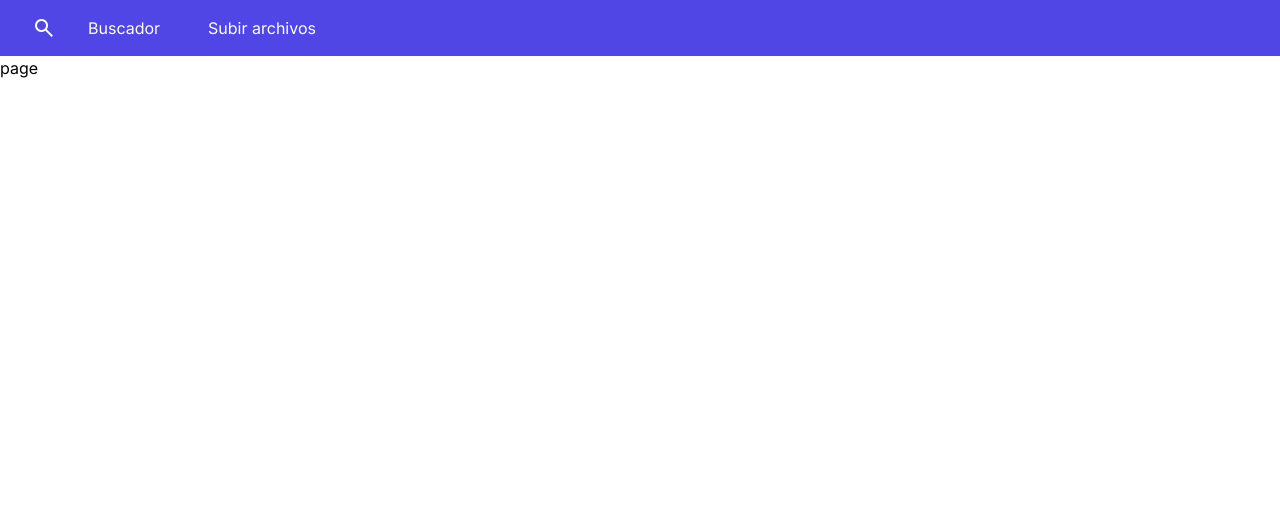
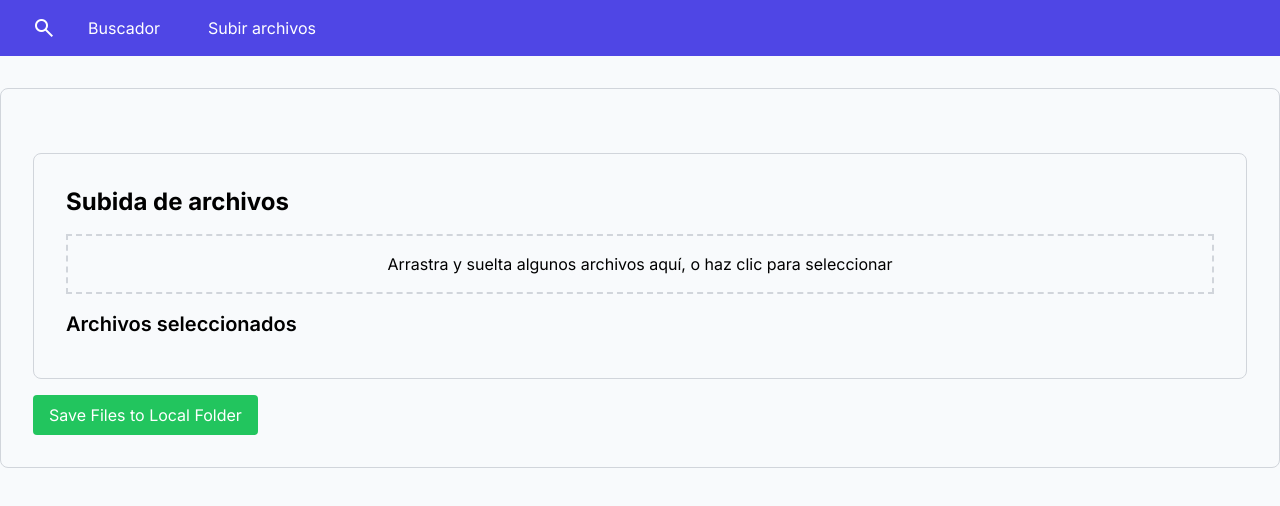
Before and after one commit to Daniel-Pliego/Proyecto_BRIW, a Next.js app in the folder bri-project/: page /upload in a window 1280 px wide. Shown: the top 506 px of the page. Built offline with nearby package versions, Linux system fonts and the light colour scheme.

Commit message:
add: added the file upload logic

```diff
--- a/bri-project/package.json
+++ b/bri-project/package.json
@@ -9,13 +9,16 @@
     "lint": "next lint"
   },
   "dependencies": {
+    "fs": "^0.0.1-security",
     "jsdom": "^22.1.0",
     "languagedetect": "^2.0.0",
     "next": "14.0.2",
+    "path": "^0.12.7",
     "react": "^18",
     "react-dom": "^18",
+    "react-dropzone": "^14.2.3",
     "serverless-mysql": "^1.5.5",
-    "solr-client": "^0.10.0-rc10"
+    "solr-client": "^0.2.1"
   },
   "devDependencies": {
     "autoprefixer": "^10.0.1",
--- /dev/null
+++ b/bri-project/src/app/api/upload/route.js
@@ -0,0 +1,31 @@
+import fs from "fs";
+import path from "path";
+
+export async function POST(request) {
+  const uploadDir = path.join(process.cwd(), "files");
+  if (!fs.existsSync(uploadDir)) {
+    fs.mkdirSync(uploadDir);
+  }
+
+  const formData = await request.formData();
+  const files = formData.getAll("files");
+
+  files.forEach(async (file) => {
+    const filePath = path.join(uploadDir, file.name);
+    const writeStream = fs.createWriteStream(filePath);
+
+    let fileBuff = await file.arrayBuffer();
+
+    let fileBuffer = Buffer.from(fileBuff);
+
+    writeStream.write(fileBuffer);
+    writeStream.end();
+  });
+
+  return new Response(
+    JSON.stringify({ message: "Files uploaded successfully" }),
+    {
+      headers: { "Content-Type": "application/json" },
+    }
+  );
+}
--- a/bri-project/src/app/components/Navbar.jsx
+++ b/bri-project/src/app/components/Navbar.jsx
@@ -2,17 +2,16 @@ import Link from "next/link";
 
 export const Navbar = () => {
   return (
-    <nav className="w-full bg-indigo-600 text-white flex px-8 py-2 gap-4 items-center">
+    <nav className="flex items-center w-full gap-4 px-8 py-2 text-white bg-indigo-600">
       <Link className="flex hover:text-gray-200" href="/">
         <span className="material-symbols-outlined">search</span>
       </Link>
-
-      <div className="p-2 px-4 hover:bg-indigo-700 rounded-lg">
-        <Link href="/">Buscador</Link>
-      </div>
-      <div className="p-2 px-4 hover:bg-indigo-700 rounded-lg">
-        <Link href="/upload">Subir archivos</Link>
-      </div>
+      <Link className="p-2 px-4 rounded-lg hover:bg-indigo-700" href="/">
+        Buscador
+      </Link>
+      <Link className="p-2 px-4 rounded-lg hover:bg-indigo-700" href="/upload">
+        Subir archivos
+      </Link>
     </nav>
   );
 };
--- a/bri-project/src/app/layout.js
+++ b/bri-project/src/app/layout.js
@@ -5,8 +5,8 @@ import { Navbar } from "./components";
 const inter = Inter({ subsets: ["latin"] });
 
 export const metadata = {
-  title: "Create Next App",
-  description: "Generated by create next app",
+  title: "BRI Project",
+  description: "A BRIW project",
 };
 
 export default function RootLayout({ children }) {
@@ -18,7 +18,7 @@ export default function RootLayout({ children }) {
           href="https://fonts.googleapis.com/css2?family=Material+Symbols+Outlined:opsz,wght,FILL,GRAD@20,400,0,0"
         />
       </head>
-      <body className={inter.className}>
+      <body className={`${inter.className} bg-slate-50`}>
         <Navbar />
         {children}
       </body>
--- a/bri-project/src/app/page.jsx
+++ b/bri-project/src/app/page.jsx
@@ -2,15 +2,15 @@ import ResultCard from "./components/ResultCard";
 
 export default function Home() {
   return (
-    <main className="flex min-h-screen flex-col p-8 bg-slate-50">
-      <div className="w-full flex flex-col items-center justify-between pb-8">
+    <main className="flex flex-col min-h-screen p-8 bg-slate-50">
+      <div className="flex flex-col items-center justify-between w-full pb-8">
         <input
           type="search"
           placeholder="Buscar..."
-          className="border ring-1 w-1/2 border-indigo-600 p-2 px-4 rounded-full focus:outline-none focus:border-blue-500"
+          className="w-1/2 p-2 px-4 border border-indigo-600 rounded-full ring-1 focus:outline-none focus:border-blue-500"
         />
       </div>
-      <div className="w-full flex justify-center">
+      <div className="flex justify-center w-full">
         <div className="w-1/2 ">
           <ResultCard />
         </div>
--- a/bri-project/src/app/upload/page.jsx
+++ b/bri-project/src/app/upload/page.jsx
@@ -1,3 +1,84 @@
+"use client";
+import React, { useCallback, useState } from "react";
+import { useDropzone } from "react-dropzone";
+
 export default function uploadPage() {
-  return <div>page</div>;
+  const [files, setFiles] = useState([]);
+
+  const onDrop = useCallback((acceptedFiles) => {
+    setFiles((prevFiles) => [...prevFiles, ...acceptedFiles]);
+  }, []);
+
+  const removeFile = (index) => {
+    const newFiles = [...files];
+    newFiles.splice(index, 1);
+    setFiles(newFiles);
+  };
+
+  const { getRootProps, getInputProps, isDragActive } = useDropzone({ onDrop });
+
+  const saveFilesToLocalFolder = async () => {
+    const formData = new FormData();
+    files.forEach((file) => {
+      formData.append("files", file);
+    });
+
+    try {
+      const response = await fetch("/api/upload", {
+        method: "POST",
+        body: formData,
+      });
+      if (response.ok) {
+        alert("Archivos subidos correctamente");
+      } else {
+        alert("Error subiendo archivos");
+      }
+    } catch (error) {
+      alert("Error subiendo archivos", error);
+    }
+  };
+
+  return (
+    <div className="container p-8 mx-auto mt-8 border border-gray-300 rounded-lg">
+      <div className="container p-8 mx-auto mt-8 border border-gray-300 rounded-lg">
+        <h1 className="mb-4 text-2xl font-bold">Subida de archivos</h1>
+        <div
+          {...getRootProps()}
+          className={`dropzone border-dashed border-2 p-4 ${
+            isDragActive ? "border-blue-500" : "border-gray-300"
+          }`}
+        >
+          <input {...getInputProps()} />
+          <p className="text-center">
+            Arrastra y suelta algunos archivos aquí, o haz clic para seleccionar
+          </p>
+        </div>
+        <div className="mt-4">
+          <h2 className="mb-2 text-xl font-semibold">Archivos seleccionados</h2>
+          <ul>
+            {files.map((file, index) => (
+              <li key={index} className="mb-2">
+                {file.name} - {file.size} bytes
+                <button
+                  className="px-2 py-1 ml-2 text-white bg-red-500 rounded"
+                  onClick={() => removeFile(index)}
+                >
+                  Eliminar archivo
+                </button>
+              </li>
+            ))}
+          </ul>
+        </div>
+      </div>
+      <div className="mt-4">
+        <button
+          className="px-4 py-2 text-white bg-green-500 rounded"
+          onClick={saveFilesToLocalFolder}
+          disabled={files.length === 0}
+        >
+          Save Files to Local Folder
+        </button>
+      </div>
+    </div>
+  );
 }
```
Also changed, not shown: 1 other file (tests, documents, lock files or other folders).
